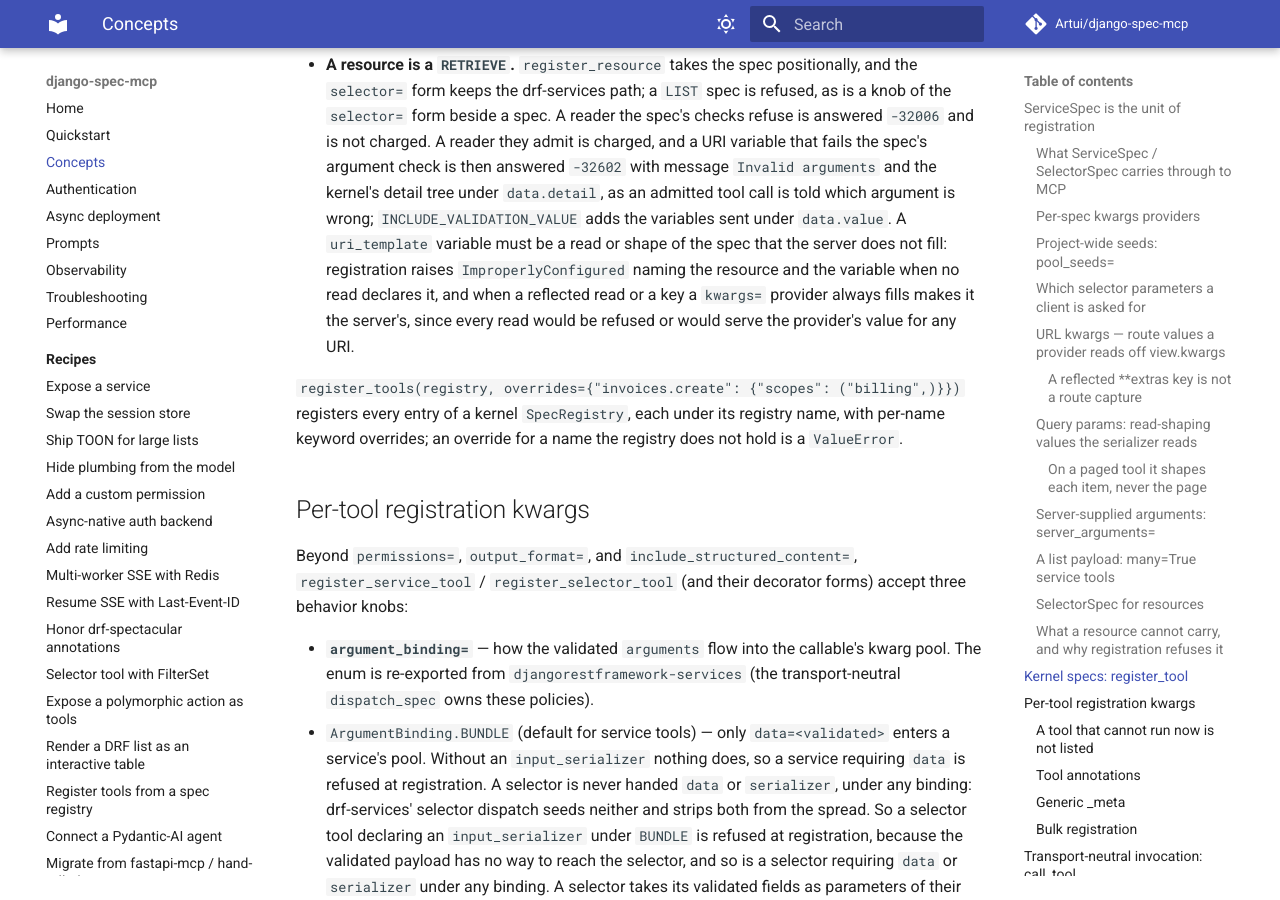
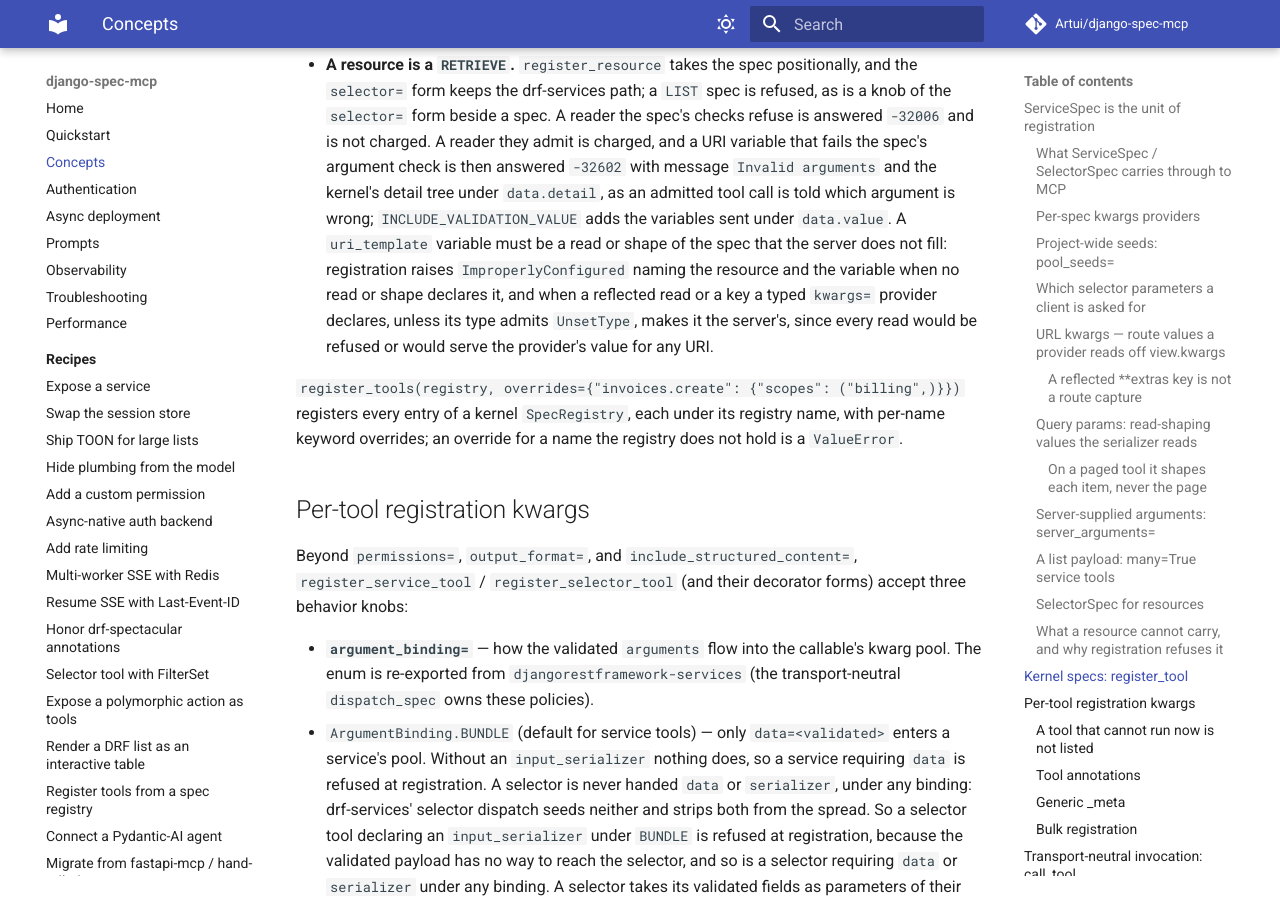
Before and after one commit to Artui/django-spec-mcp, an MkDocs documentation site: the page built from docs/concepts.md, in a window 1280 px wide and 900 px high, scrolled down 20917 px. Built offline with MkDocs 1.6.1 and Material for MkDocs 9.7.7, drawn with Linux system fonts in a browser that asks for light colours; comment, search, counter and statistics services are not loaded; some of the changed text lies outside the part shown.

Commit message:
Say which provider keys are the server's, and that an answer may be dropped
A typed provider owns every key it declares unless the key's type admits
UnsetType, a NotRequired key included, so the registration error, the
CHANGELOG and concepts.md say so rather than "always fills". The refused
question's message names dropping beside refusing and replacing, as its
docstring does, and the tool-side list of server-filled names gains a
reflected request or view read.

Co-Authored-By: Claude Opus 5.5 <noreply@anthropic.com>

```diff
--- a/docs/concepts.md
+++ b/docs/concepts.md
@@ -1002,8 +1002,9 @@ What changes against the drf-services tools:
   which argument is wrong; `INCLUDE_VALIDATION_VALUE` adds the variables sent
   under `data.value`. A `uri_template` variable must be a read or shape of the
   spec that the server does not fill: registration raises `ImproperlyConfigured`
-  naming the resource and the variable when no read declares it, and when a
-  reflected read or a key a `kwargs=` provider always fills makes it the server's,
+  naming the resource and the variable when no read or shape declares it, and when
+  a reflected read or a key a typed `kwargs=` provider declares, unless its type
+  admits `UnsetType`, makes it the server's,
   since every read would be refused or would serve the provider's value for any URI.
 
 `register_tools(registry, overrides={"invoices.create": {"scopes": ("billing",)}})`
@@ -2200,8 +2201,9 @@ anything else a caller sent.
 
 A kernel tool admits an answer only under a name it takes from a client: a
 parameter the spec declares, less every name the server fills for the call (a
-`server_arguments` entry, a pool seed, or a key a `kwargs=` or `input_data=`
-provider always fills). A question for any other property is a `-32603` naming
+`server_arguments` entry, a pool seed, a reflected `request` or `view` read, or a
+key a typed `kwargs=` or `input_data=` provider declares, unless its type admits
+`UnsetType`). A question for any other property is a `-32603` naming
 the property and the names the tool does take, whether or not the client can be
 asked, since the answer would come back as an argument the call refuses, drops
 or replaces. The author finds out on the first call, not when a user's answer is
```
Also changed, not shown: CHANGELOG.md (+1 -1 lines), 3 other files.
